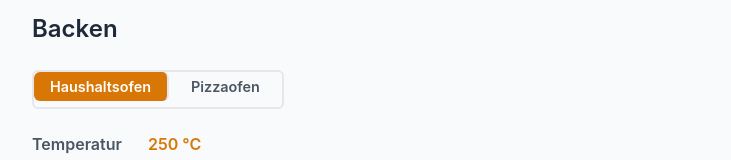
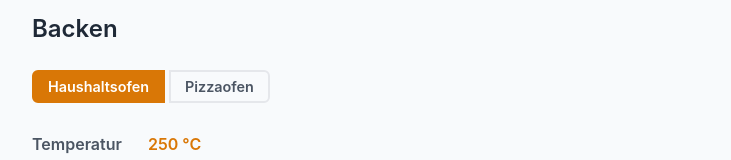
Before and after one commit to SoulKa/teigrechner, a Vue app: page / in a window 1280 px wide. Shown: the part 1482-1642 px from the top of the page, without its empty margins (274-1005 px from the left). Built offline with nearby package versions, Linux system fonts and the light colour scheme.

Commit message:
feat: improve design of oven select

```diff
--- a/src/components/RecipeDisplay.vue
+++ b/src/components/RecipeDisplay.vue
@@ -286,30 +286,38 @@ h2 {
 
 .oven-toggle {
   display: inline-flex;
-  border: 2px solid #e5e7eb;
-  border-radius: 0.375rem;
-  overflow: hidden;
   margin-bottom: 1.5rem;
 }
 
 .oven-toggle button {
-  padding: 0.4rem 1rem;
-  border: none;
+  padding: 0.4rem 0.875rem;
+  border: 2px solid #e5e7eb;
+  border-radius: 0;
   background: none;
   font-size: 0.9rem;
   font-weight: 600;
   color: #4b5563;
   cursor: pointer;
-  transition: background 0.15s, color 0.15s;
+  transition: background 0.15s, color 0.15s, border-color 0.15s;
 }
 
-.oven-toggle button:not(:last-child) {
-  border-right: 2px solid #e5e7eb;
+.oven-toggle button:not(:first-child) {
+  margin-left: -2px;
+}
+
+.oven-toggle button:first-child {
+  border-radius: 0.375rem 0 0 0.375rem;
+}
+
+.oven-toggle button:last-child {
+  border-radius: 0 0.375rem 0.375rem 0;
 }
 
 .oven-toggle button.active {
   background: #d97706;
+  border-color: #d97706;
   color: #fff;
+  z-index: 1;
 }
 
 .baking-details {
```
